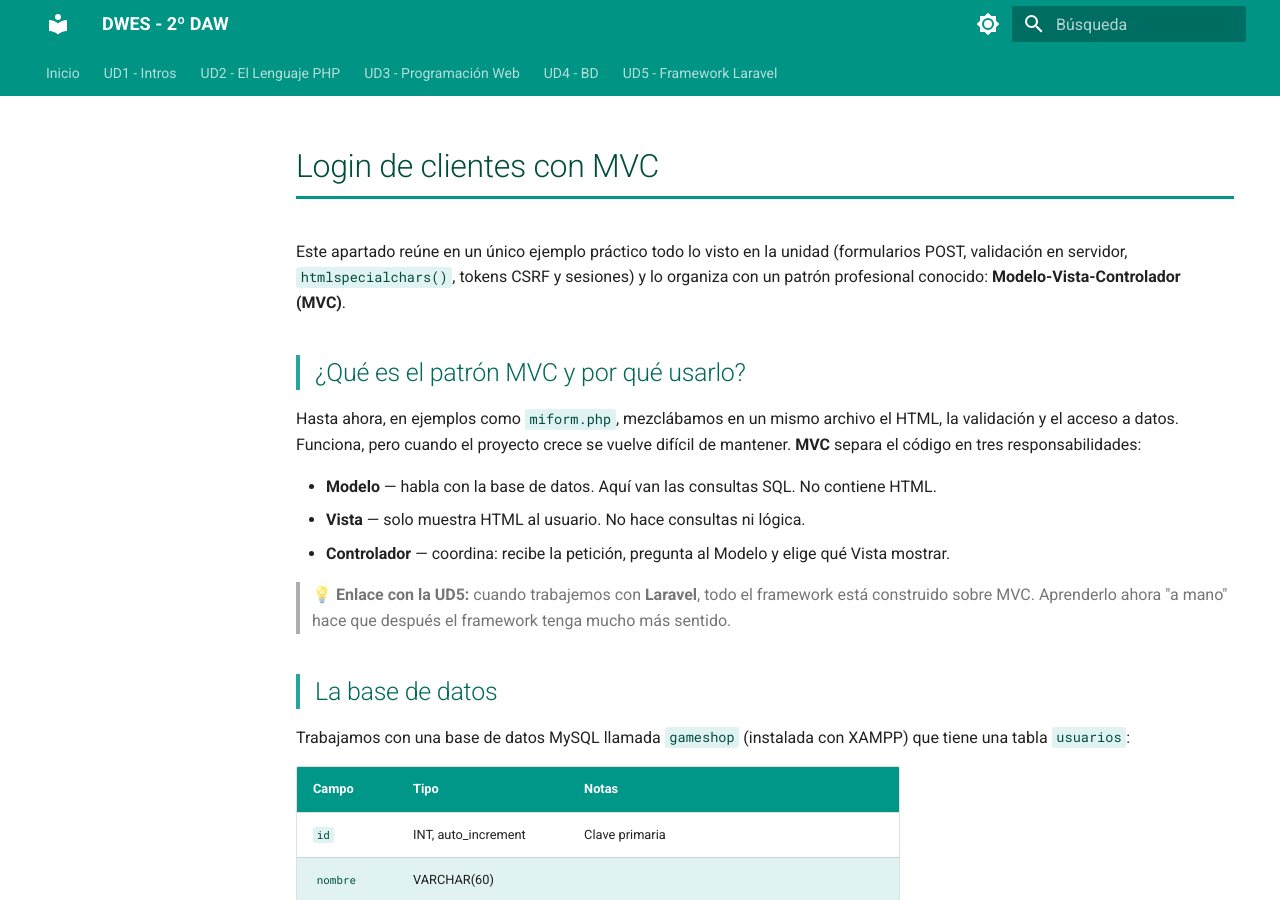
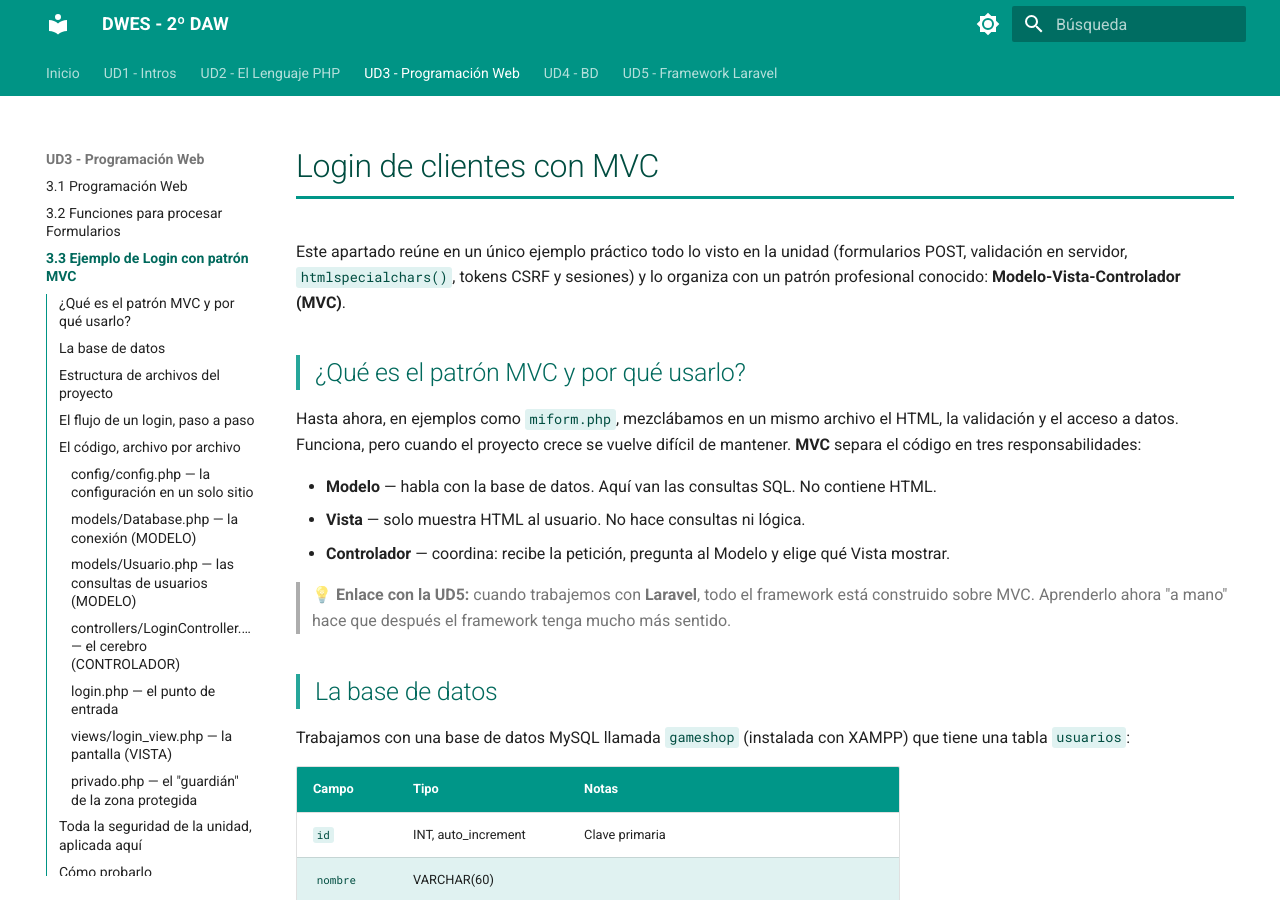
Before and after one commit to fguirau/dwes-2daw, an MkDocs documentation site: the page built from docs/ud3/03_login-mvc.md, in a window 1280 px wide and 900 px high. Built offline with MkDocs 1.6.1 and Material for MkDocs 9.7.7, drawn with Linux system fonts in a browser that asks for light colours.

Commit message:
Add example of Login with MVC pattern

```diff
--- a/mkdocs.yml
+++ b/mkdocs.yml
@@ -51,6 +51,7 @@ nav:
   - UD3 - Programación Web:
     - 3.1 Programación Web: ud3/01_programacion_web.md
     - 3.2 Funciones para procesar Formularios: ud3/02_funciones_formularios.md
+    - 3.3 Ejemplo de Login con patrón MVC: ud3/03_login-mvc.md
   - UD4 - BD:
     - 4.1 Acceso a BD con PDO. Operaciones CRUD: ud4/01_acceso_bd_pdo.md
     - 4.2 Enviar Email con phpMailer: ud4/02_enviar_email_phpmailer.md
```
